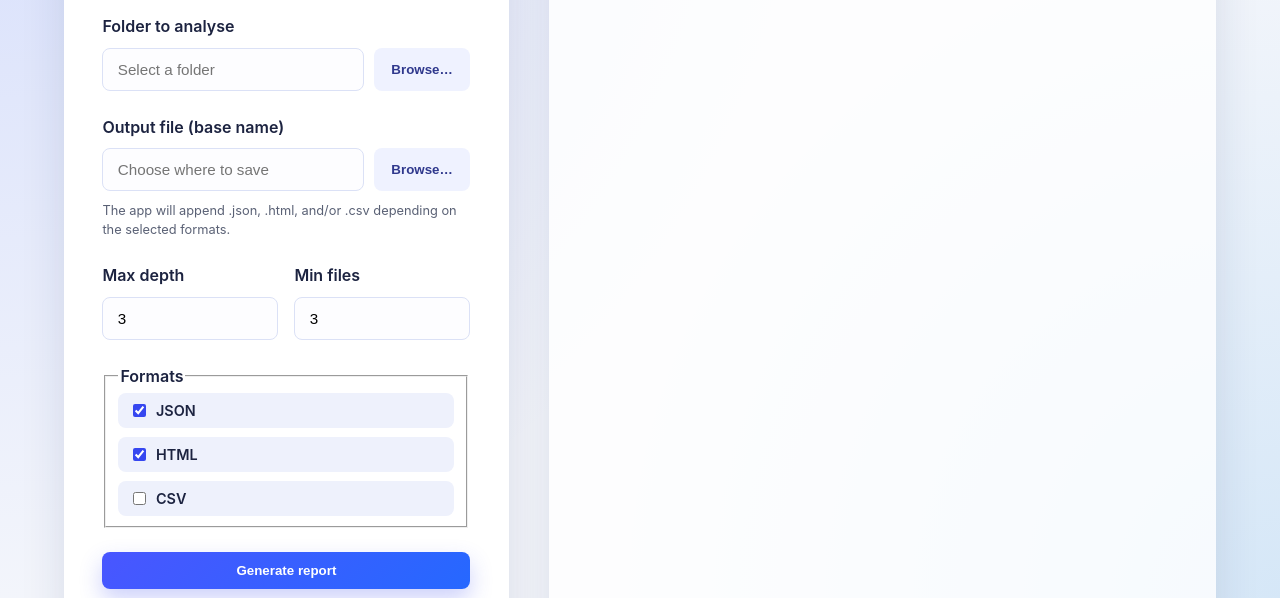
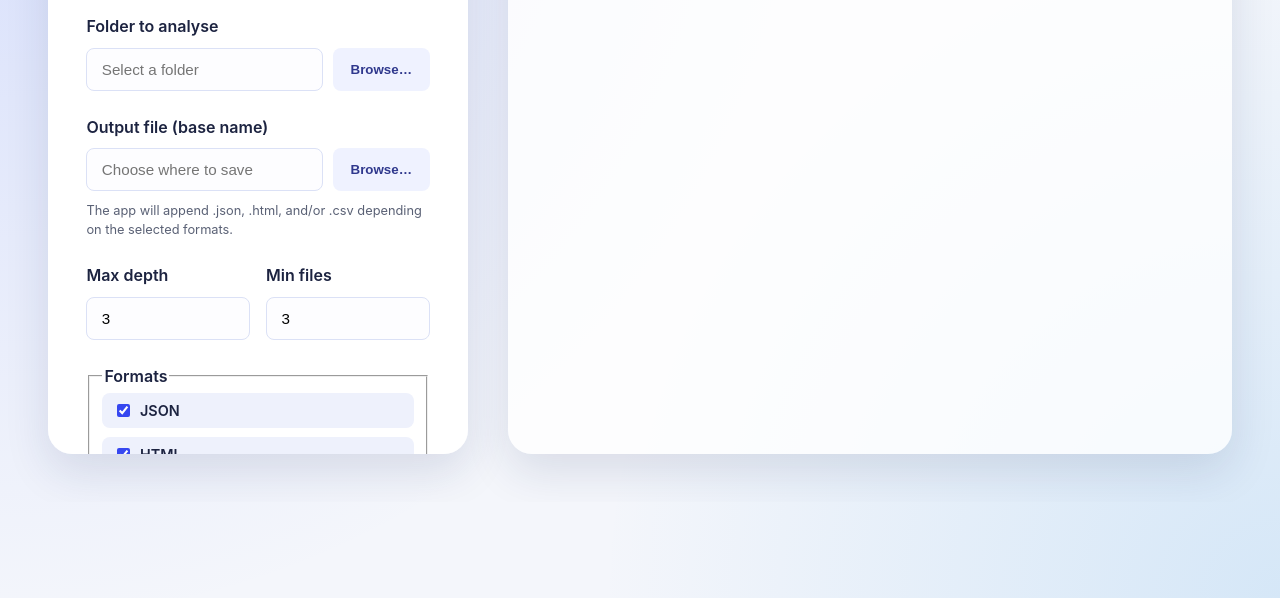
Before and after one commit to pubino/share-and-tell, a website with bundled scripts: page electron-app/src/renderer/index.html in a window 1280 px wide. Shown: the part 202-800 px from the top of the page. Built offline with nearby package versions, Linux system fonts and the light colour scheme.

Commit message:
Refactor UI layout to flexbox for vertical space fitting, eliminate scrolling

```diff
--- a/electron-app/src/renderer/styles.css
+++ b/electron-app/src/renderer/styles.css
@@ -39,16 +39,16 @@ body {
 }
 
 .app {
-  display: grid;
-  grid-template-columns: minmax(360px, 1fr) minmax(360px, 1.5fr);
+  display: flex;
+  flex-direction: row;
   gap: 2.5rem;
-  padding: 3rem clamp(2rem, 5vw, 4rem);
-  width: 100%;
-  height: 100vh;
-  overflow-y: auto;
+  padding: 3rem;
+  height: calc(100vh - 6rem);
+  overflow: hidden;
 }
 
 .panel {
+  flex: 0 0 420px;
   background: var(--color-panel);
   border-radius: var(--radius-large);
   padding: 2.4rem;
@@ -56,6 +56,7 @@ body {
   display: flex;
   flex-direction: column;
   gap: 1.75rem;
+  overflow-y: auto;
 }
 
 .panel__header h1 {
@@ -190,6 +191,7 @@ input[type="number"]:focus {
 }
 
 .results {
+  flex: 1;
   background: rgba(255, 255, 255, 0.78);
   border-radius: var(--radius-large);
   box-shadow: var(--shadow-soft);
@@ -289,10 +291,16 @@ input[type="number"]:focus {
 
 @media (max-width: 1080px) {
   .app {
-    grid-template-columns: 1fr;
+    flex-direction: column;
+    height: auto;
+  }
+
+  .panel {
+    flex: 0 0 auto;
   }
 
   .results {
+    flex: 1;
     min-height: 220px;
   }
 }
```
